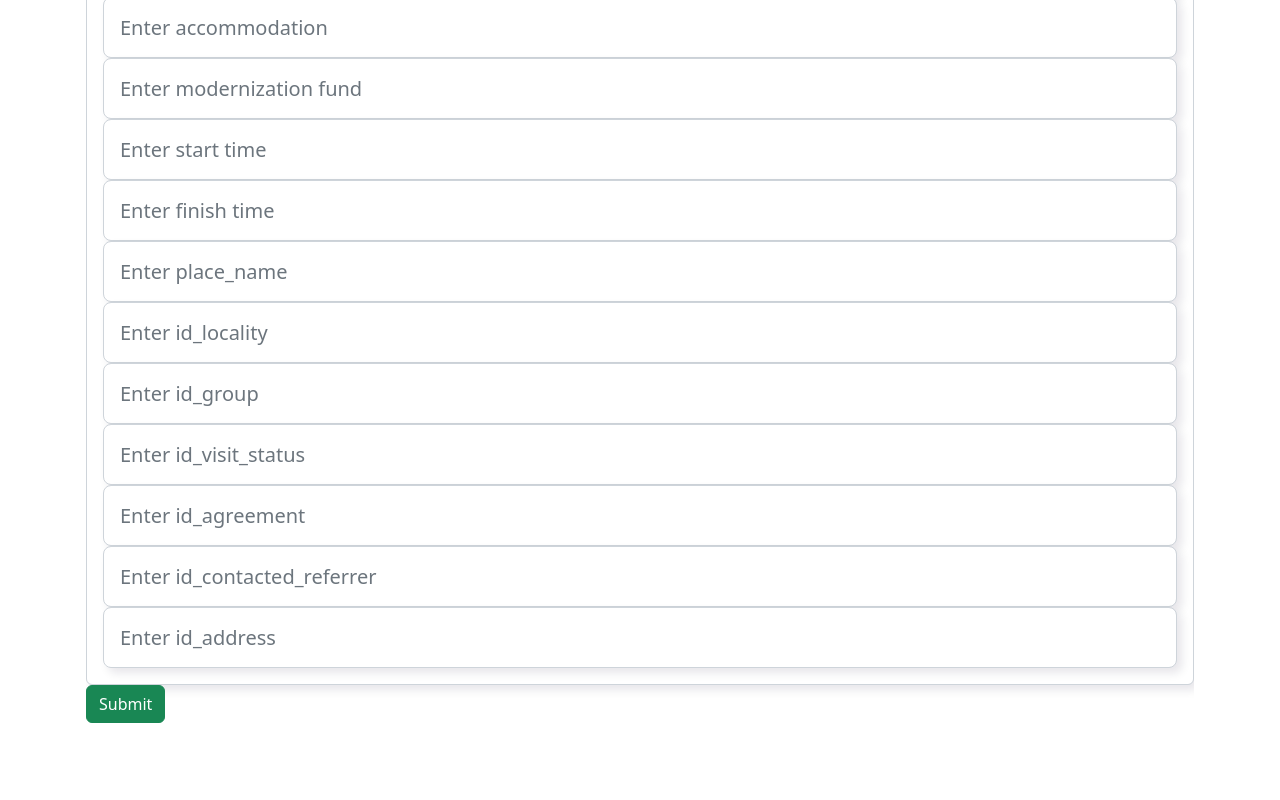
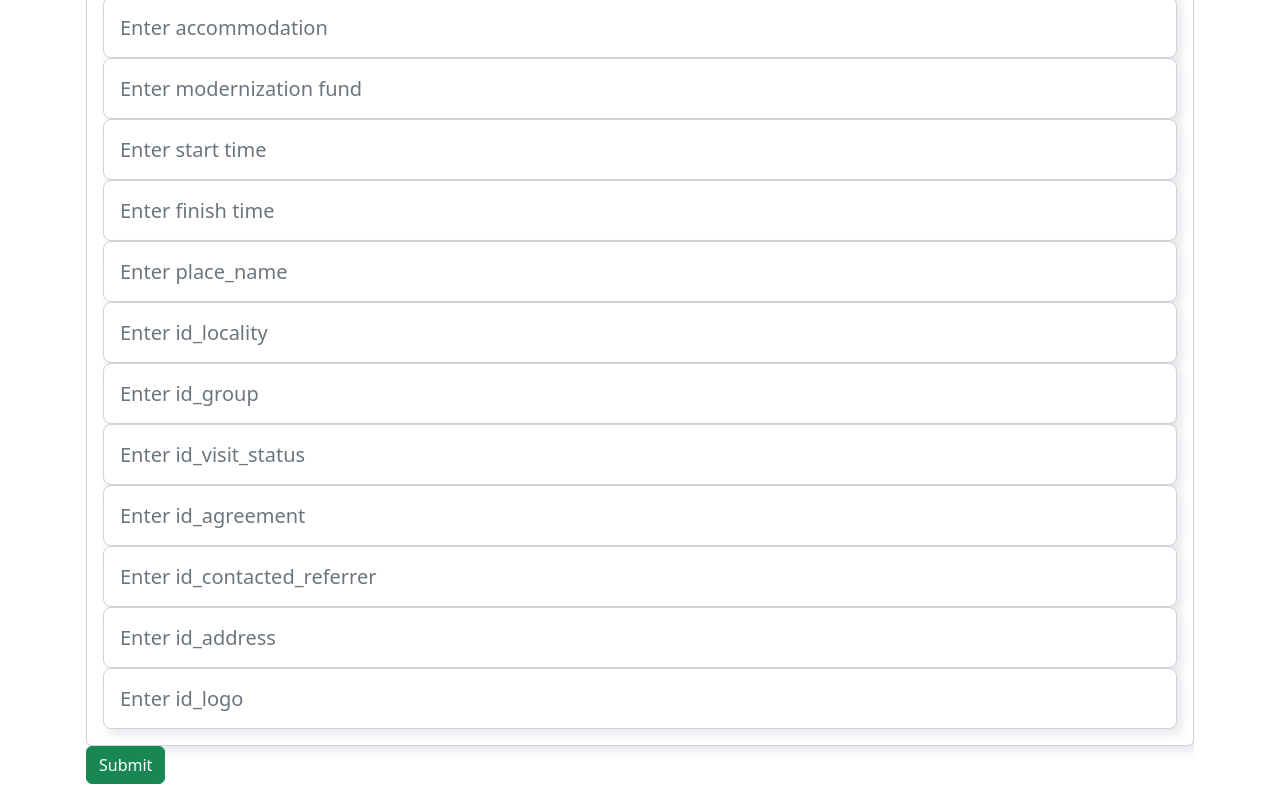
Before and after one commit to MateMar04/financiation, a React (Create React App) app in the folder financiation-react/: page /AddVisit in a window 1280 px wide. Shown: the part 372-1172 px from the top of the page. Before the commit the page ends 1111 px from the top, so only its background shows below. Built offline with nearby package versions, Linux system fonts and the light colour scheme.

Commit message:
Foreign keyss liinked in seralizers

```diff
--- a/financiation-react/src/components/AddVisit.js
+++ b/financiation-react/src/components/AddVisit.js
@@ -23,6 +23,7 @@ const AddVisit = () => {
   const [id_agreement, setAgreement] = useState("");
   const [id_contacted_referrer, setContactedReferrer] = useState("");
   const [id_address, setAddress] = useState("");
+  const [id_logo, setLogo] = useState("");
 
   const AddVisitInfo = async () => {
     let formField = new FormData()
@@ -42,6 +43,7 @@ const AddVisit = () => {
     formField.append('id_agreement', id_agreement)
     formField.append('id_contacted_referrer', id_contacted_referrer)
     formField.append('id_address', id_address)
+    formField.append('id_logo', id_logo)
 
     await axios({
       method: 'post',
@@ -184,6 +186,14 @@ const AddVisit = () => {
                 value={id_address}
                 onChange={(e) => setAddress(e.target.value)}
               />
+              <input
+                type="text"
+                className="form-control form-control-lg"
+                placeholder="Enter id_logo"
+                name="id_logo"
+                value={id_logo}
+                onChange={(e) => setLogo(e.target.value)}
+              />
             </div>
             <button className='btn btn-success' onClick={AddVisitInfo} >Submit</button>
 
```
Also changed, not shown: 2 other files (tests, documents, lock files or other folders).
